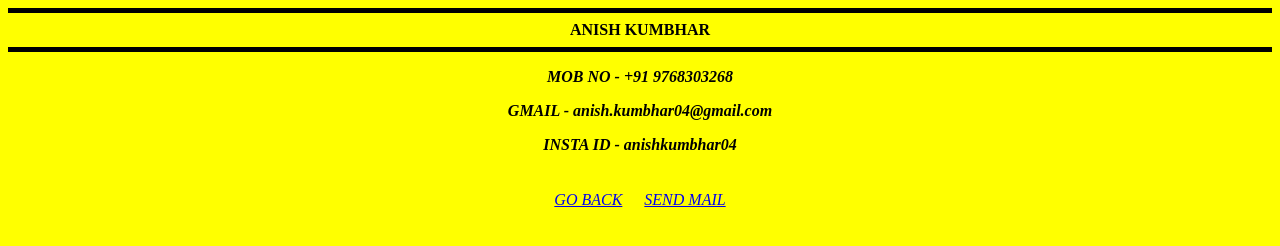
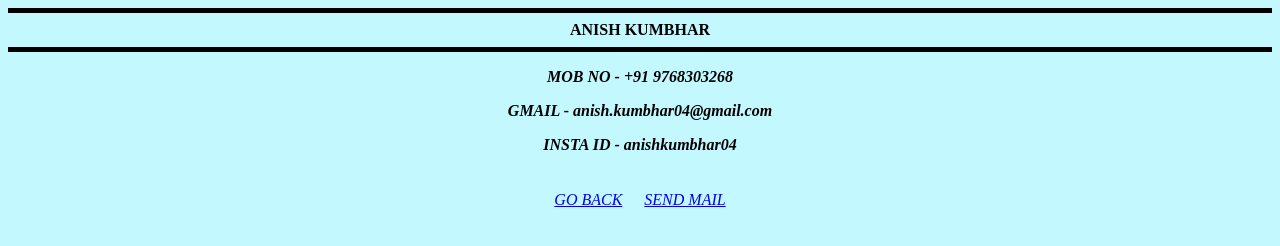
Before and after one commit to Shivyoddha/AnishCV, a plain HTML site: page Contact.html in a window 1280 px wide. Drawn offline with Linux system fonts and the light colour scheme.

Commit message:
Update Contact.html

```diff
--- a/Contact.html
+++ b/Contact.html
@@ -7,7 +7,7 @@
       ANISH KUMBHAR
     </b><hr size="5" color="black">
   </head>
-  <body  style="background-color:yellow"><i>
+  <body  style="background-color:#C3F8FF"><i>
     <p><b>MOB NO - +91 9768303268</b></p>
       <p><b>GMAIL - anish.kumbhar04@gmail.com</b></p>
         <p><b>INSTA ID - anishkumbhar04</b></p><center>
```
